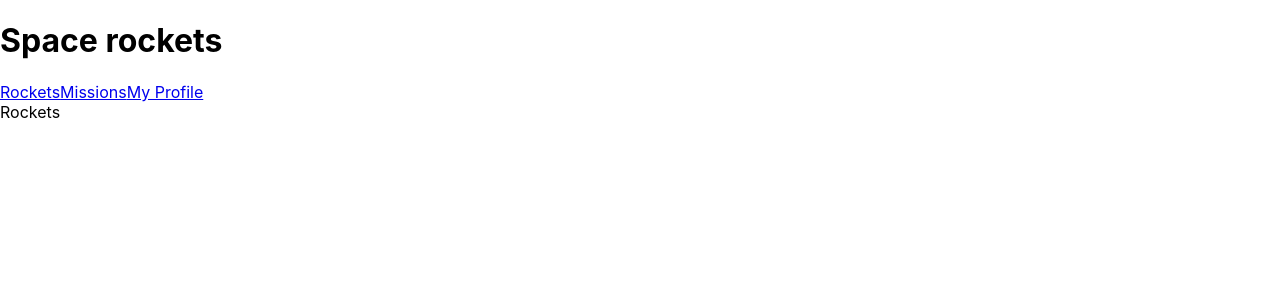
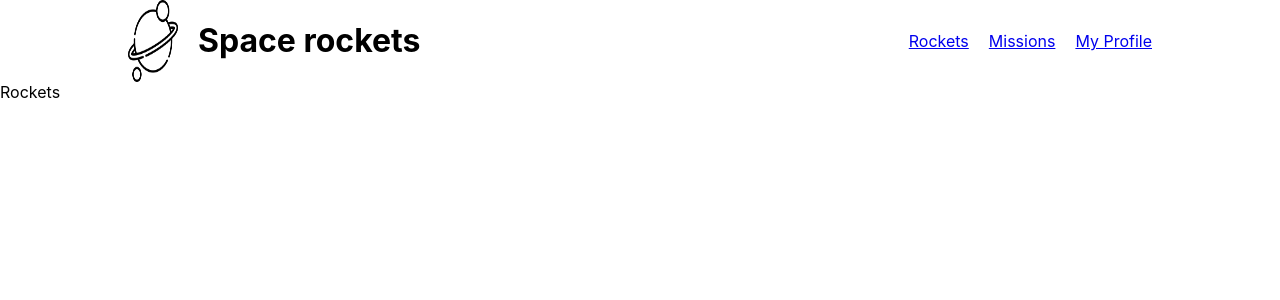
Before and after one commit to MrOmachi/Space-Travelers-Hub, a React (Create React App) app: page / in a window 1280 px wide. Shown: the top 300 px of the page. Built offline with nearby package versions, Linux system fonts and the light colour scheme.

Commit message:
Add stylings to NavBar

```diff
--- a/src/App.css
+++ b/src/App.css
@@ -1,39 +1,22 @@
-.App {
-  text-align: center;
+.navs {
+  display: flex;
+  justify-content: space-between;
+  align-items: center;
+  width: 80%;
+  margin: auto;
+
 }
 
-.App-logo {
-  height: 40vmin;
-  pointer-events: none;
+.NavBar {
+  display: flex;
+  gap: 20px;
 }
 
-@media (prefers-reduced-motion: no-preference) {
-  .App-logo {
-    animation: App-logo-float infinite 3s ease-in-out;
-  }
+.NavBar > img {
+  width: 50px;
 }
 
-.App-header {
-  min-height: 100vh;
+.Links {
   display: flex;
-  flex-direction: column;
-  align-items: center;
-  justify-content: center;
-  font-size: calc(10px + 2vmin);
+  gap: 20px;
 }
-
-.App-link {
-  color: rgb(112, 76, 182);
-}
-
-@keyframes App-logo-float {
-  0% {
-    transform: translateY(0);
-  }
-  50% {
-    transform: translateY(10px);
-  }
-  100% {
-    transform: translateY(0px);
-  }
-}
--- a/src/app/NavBar/NavBar.js
+++ b/src/app/NavBar/NavBar.js
@@ -1,9 +1,11 @@
 import React from 'react';
 import { Link } from 'react-router-dom';
+import logo from '../../resources/planet.png';
 
 const NavBar = () => (
-  <div>
+  <div className="navs">
     <div className="NavBar">
+      <img src={logo} alt="logo" />
       <h1> Space rockets</h1>
     </div>
     <div className="Links">
```
Also changed, not shown: src/resources/planet.png (added).
